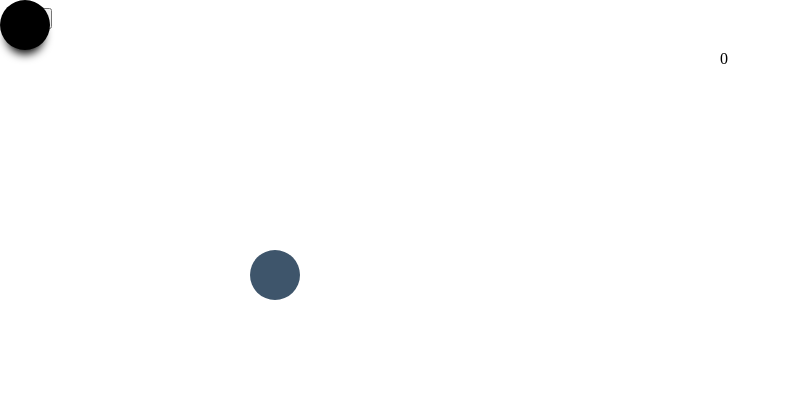
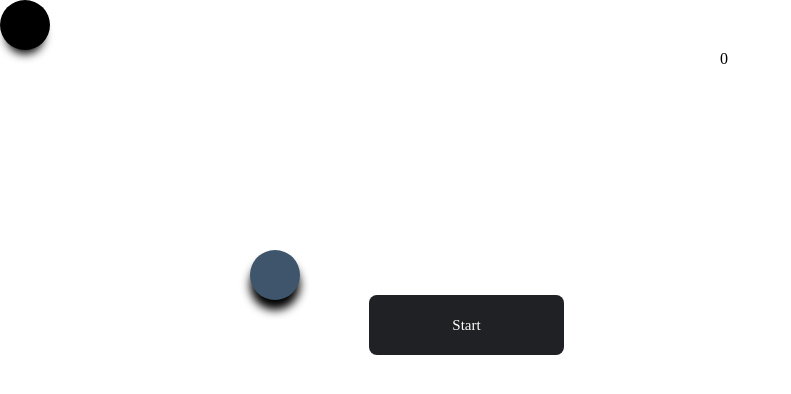
Before and after one commit to geet1987/Timed-Golf---ReactJS-React-Basics-Children-prop-Concept-of-Composition-Rend---eujszu2j7bnf, a React app: page / in a window 1280 px wide. Shown: the top 394 px of the page, without its empty margins (0-791 px from the left). Built offline with nearby package versions, Linux system fonts and the light colour scheme.

Commit message:
Update App.css

```diff
--- a/src/styles/App.css
+++ b/src/styles/App.css
@@ -6,7 +6,7 @@
 
 @import url("https://fonts.googleapis.com/css2?family=Fredoka+One&family=Roboto:ital,wght@1,100&display=swap");
 
-.ballProvider {
+.start {
   font-family: "Fredoka One", cursive;
   background-color: #202124;
   color: white;
@@ -15,7 +15,7 @@
   border-radius: 8px;
   border: none;
   width: 195px;
-  margin: 15px;
+  margin: 45px;
   height: 60px;
 
 }
@@ -35,11 +35,19 @@
 
 .hole {
   background-color: rgb(62, 85, 107);
-  /* box-shadow: 0 10px 10px 0px; */
+  box-shadow: 0 10px 10px 0px;
   position: absolute;
   top: 250px;
   left: 250px;
   height: 50px;
   width: 50px;
-  border-radius: 30px;
+  border-radius: 25px;
 }
+
+.playground{
+	width:50%;
+  height:50%;
+  margin: auto;
+	margin-top: 250px;
+
+}
```
